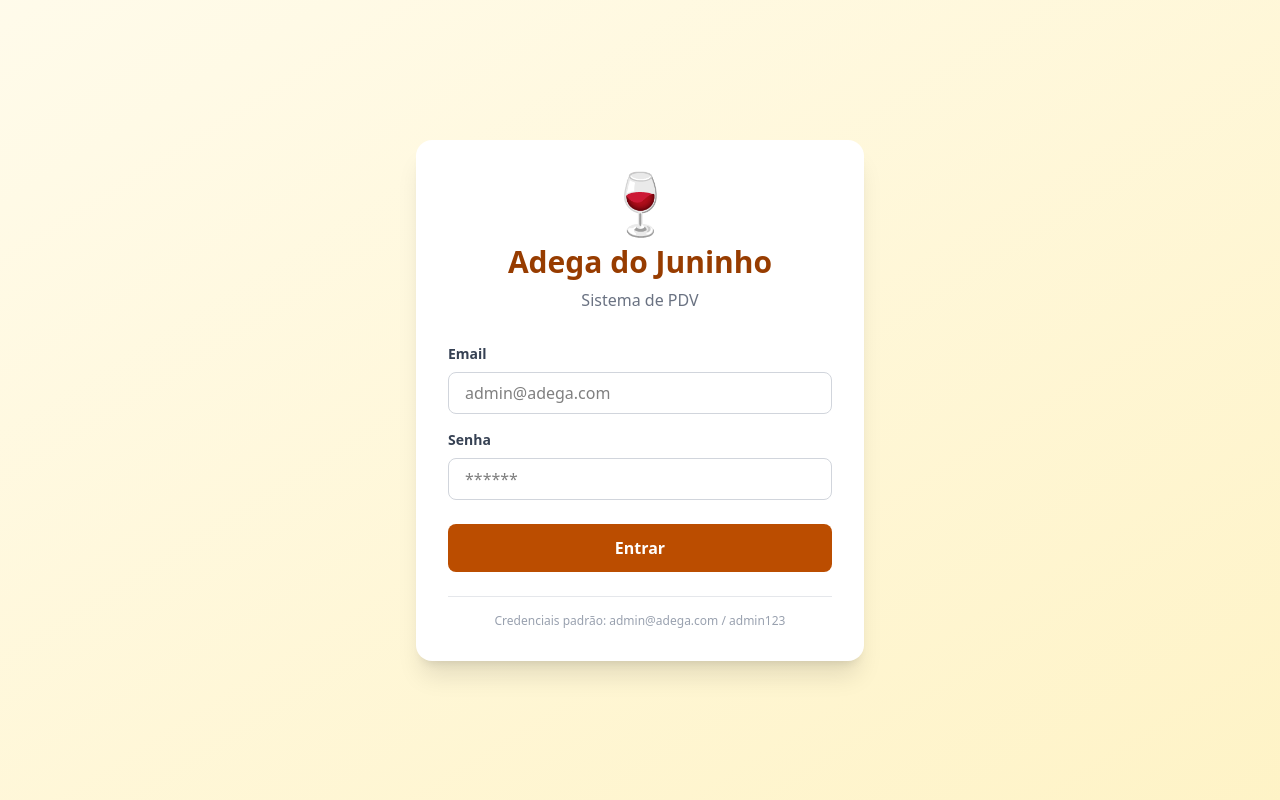
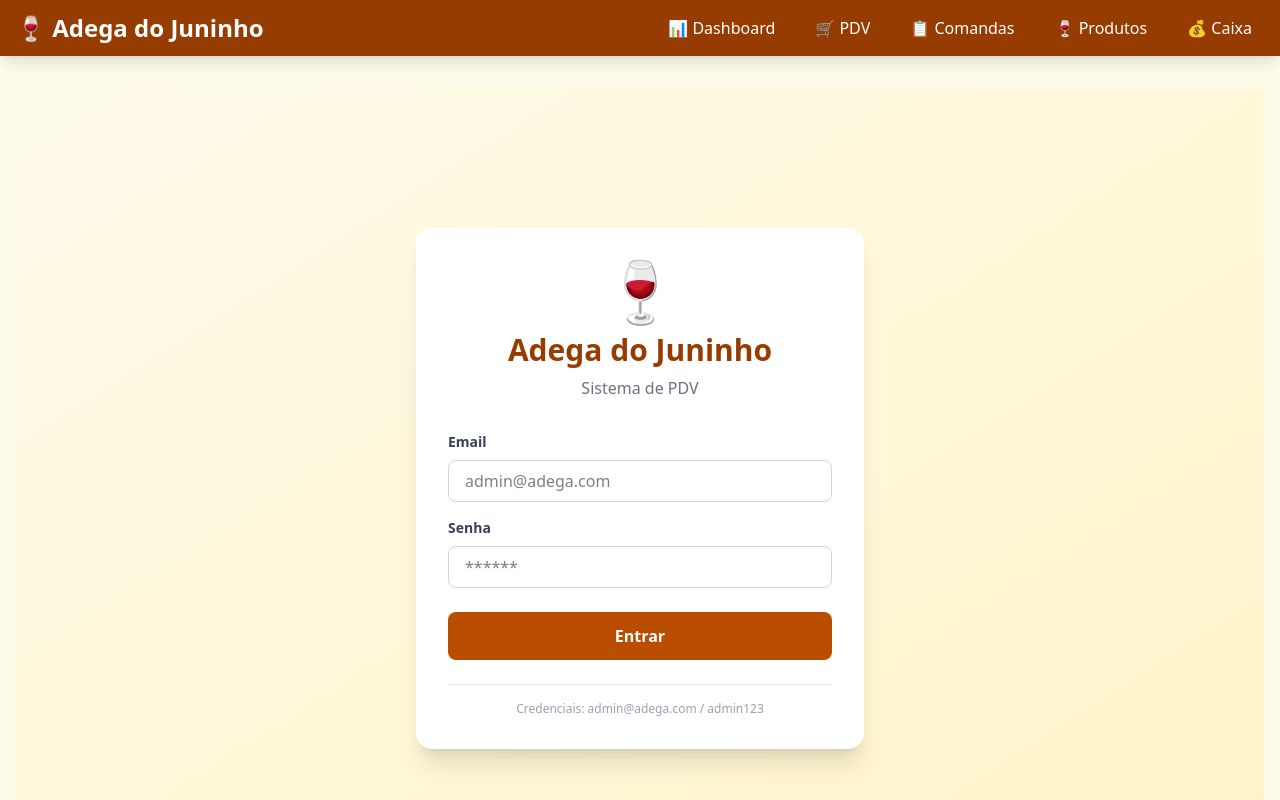
Before and after one commit to emanuelaraujocaceres93/pdv, a Next.js app: page /login in a window 1280 px wide. Shown: the top 800 px of the page. Built offline with nearby package versions, Linux system fonts and the light colour scheme.

Commit message:
fix: corrige erro de build e adiciona login

```diff
--- a/src/app/layout.tsx
+++ b/src/app/layout.tsx
@@ -1,5 +1,4 @@
 import Link from 'next/link'
-import { headers } from 'next/headers'
 import './globals.css'
 
 export default function RootLayout({
@@ -10,7 +9,40 @@ export default function RootLayout({
   return (
     <html lang="pt-BR">
       <body className="bg-amber-50">
-        {children}
+        <header className="bg-amber-800 text-white shadow-lg sticky top-0 z-50">
+          <div className="container mx-auto px-4 py-3">
+            <div className="flex items-center justify-between flex-wrap gap-4">
+              <Link href="/" className="text-2xl font-bold hover:text-amber-200 transition">
+                🍷 Adega do Juninho
+              </Link>
+              <nav className="flex gap-4 flex-wrap">
+                <Link href="/" className="hover:text-amber-200 transition px-3 py-1 rounded hover:bg-amber-700">
+                  📊 Dashboard
+                </Link>
+                <Link href="/pdv" className="hover:text-amber-200 transition px-3 py-1 rounded hover:bg-amber-700">
+                  🛒 PDV
+                </Link>
+                <Link href="/comandas" className="hover:text-amber-200 transition px-3 py-1 rounded hover:bg-amber-700">
+                  📋 Comandas
+                </Link>
+                <Link href="/produtos" className="hover:text-amber-200 transition px-3 py-1 rounded hover:bg-amber-700">
+                  🍷 Produtos
+                </Link>
+                <Link href="/caixa" className="hover:text-amber-200 transition px-3 py-1 rounded hover:bg-amber-700">
+                  💰 Caixa
+                </Link>
+              </nav>
+            </div>
+          </div>
+        </header>
+
+        <main className="container mx-auto px-4 py-8 min-h-screen">
+          {children}
+        </main>
+
+        <footer className="bg-amber-800 text-amber-200 text-center py-4 mt-8">
+          <p>© 2026 Adega do Juninho - Sistema de PDV</p>
+        </footer>
       </body>
     </html>
   )
--- a/src/app/login/page.tsx
+++ b/src/app/login/page.tsx
@@ -16,7 +16,6 @@ export default function LoginPage() {
     setLoading(true)
     setErro('')
 
-    // Buscar usuário na tabela usuarios
     const { data, error } = await supabase
       .from('usuarios')
       .select('*')
@@ -30,7 +29,6 @@ export default function LoginPage() {
       return
     }
 
-    // Salvar usuário no localStorage
     localStorage.setItem('usuario_logado', JSON.stringify({
       id: data.id,
       email: data.email,
@@ -53,47 +51,17 @@ export default function LoginPage() {
         <form onSubmit={handleLogin}>
           <div className="mb-4">
             <label className="block text-gray-700 text-sm font-bold mb-2">Email</label>
-            <input
-              type="email"
-              value={email}
-              onChange={(e) => setEmail(e.target.value)}
-              className="w-full border border-gray-300 rounded-lg px-4 py-2 focus:outline-none focus:ring-2 focus:ring-amber-500"
-              placeholder="admin@adega.com"
-              required
-            />
+            <input type="email" value={email} onChange={(e) => setEmail(e.target.value)} className="w-full border border-gray-300 rounded-lg px-4 py-2 focus:outline-none focus:ring-2 focus:ring-amber-500" placeholder="admin@adega.com" required />
           </div>
-
           <div className="mb-6">
             <label className="block text-gray-700 text-sm font-bold mb-2">Senha</label>
-            <input
-              type="password"
-              value={senha}
-              onChange={(e) => setSenha(e.target.value)}
-              className="w-full border border-gray-300 rounded-lg px-4 py-2 focus:outline-none focus:ring-2 focus:ring-amber-500"
-              placeholder="******"
-              required
-            />
+            <input type="password" value={senha} onChange={(e) => setSenha(e.target.value)} className="w-full border border-gray-300 rounded-lg px-4 py-2 focus:outline-none focus:ring-2 focus:ring-amber-500" placeholder="******" required />
           </div>
-
-          {erro && (
-            <div className="mb-4 p-3 bg-red-100 text-red-700 rounded-lg text-sm">
-              {erro}
-            </div>
-          )}
-
-          <button
-            type="submit"
-            disabled={loading}
-            className="w-full bg-amber-700 hover:bg-amber-800 text-white font-bold py-3 rounded-lg transition disabled:opacity-50"
-          >
-            {loading ? 'Entrando...' : 'Entrar'}
-          </button>
+          {erro && <div className="mb-4 p-3 bg-red-100 text-red-700 rounded-lg text-sm">{erro}</div>}
+          <button type="submit" disabled={loading} className="w-full bg-amber-700 hover:bg-amber-800 text-white font-bold py-3 rounded-lg transition disabled:opacity-50">{loading ? 'Entrando...' : 'Entrar'}</button>
         </form>
-
         <div className="mt-6 pt-4 border-t border-gray-200 text-center">
-          <p className="text-xs text-gray-400">
-            Credenciais padrão: admin@adega.com / admin123
-          </p>
+          <p className="text-xs text-gray-400">Credenciais: admin@adega.com / admin123</p>
         </div>
       </div>
     </div>
--- a/src/app/page.tsx
+++ b/src/app/page.tsx
@@ -1,21 +1,10 @@
-'use client'
-
-import MenuLayout from '../MenuLayout'
-
 'use client'
 
 import { useEffect, useState } from 'react'
 import { useRouter } from 'next/navigation'
 import { supabase } from '@/lib/supabaseClient'
 
-interface Usuario {
-  id: string
-  email: string
-  nome: string
-  role: string
-}
-
-export default function ComLayout() { return <MenuLayout><Conteudo /></MenuLayout>; } function Conteudo() { return DashboardPage() {
+export default function DashboardPage() {
   const router = useRouter()
   const [stats, setStats] = useState({
     produtos: 0,
@@ -23,17 +12,15 @@ export default function ComLayout() { return <MenuLayout><Conteudo /></MenuLayou
     vendasHoje: 0,
     produtosEstoqueBaixo: 0
   })
-  const [usuario, setUsuario] = useState<Usuario | null>(null)
+  const [usuario, setUsuario] = useState<any>(null)
   const [loading, setLoading] = useState(true)
 
   useEffect(() => {
-    // Verificar se usuÃ¡rio estÃ¡ logado
     const userLogado = localStorage.getItem('usuario_logado')
     if (!userLogado) {
       router.push('/login')
       return
     }
-
     setUsuario(JSON.parse(userLogado))
     carregarStats()
   }, [])
@@ -57,14 +44,14 @@ export default function ComLayout() { return <MenuLayout><Conteudo /></MenuLayou
     router.push('/login')
   }
 
-  if (loading) return <div className="text-center py-10">Carregando dashboard...</div>
+  if (loading) return <div className="text-center py-10">Carregando...</div>
 
   return (
     <div>
       <div className="flex justify-between items-center mb-6">
-        <h1 className="text-3xl font-bold text-amber-800">ðŸ“Š Dashboard</h1>
+        <h1 className="text-3xl font-bold text-amber-800">📊 Dashboard</h1>
         <div className="flex items-center gap-4">
-          <span className="text-gray-600">OlÃ¡, {usuario?.nome}!</span>
+          <span className="text-gray-600">Olá, {usuario?.nome}!</span>
           <button onClick={fazerLogout} className="bg-red-600 hover:bg-red-700 text-white px-4 py-2 rounded-lg transition text-sm">Sair</button>
         </div>
       </div>
@@ -74,17 +61,14 @@ export default function ComLayout() { return <MenuLayout><Conteudo /></MenuLayou
           <p className="text-gray-500">Produtos</p>
           <p className="text-3xl font-bold text-green-600">{stats.produtos}</p>
         </div>
-
         <div className="bg-white rounded-lg shadow p-6 border-l-4 border-amber-500">
           <p className="text-gray-500">Comandas Abertas</p>
           <p className="text-3xl font-bold text-amber-600">{stats.comandasAbertas}</p>
         </div>
-
         <div className="bg-white rounded-lg shadow p-6 border-l-4 border-blue-500">
           <p className="text-gray-500">Vendas Hoje</p>
           <p className="text-3xl font-bold text-blue-600">R$ {stats.vendasHoje.toFixed(2)}</p>
         </div>
-
         <div className="bg-white rounded-lg shadow p-6 border-l-4 border-red-500">
           <p className="text-gray-500">Estoque Baixo</p>
           <p className="text-3xl font-bold text-red-600">{stats.produtosEstoqueBaixo}</p>
@@ -92,4 +76,4 @@ export default function ComLayout() { return <MenuLayout><Conteudo /></MenuLayou
       </div>
     </div>
   )
-} }
+}
```
